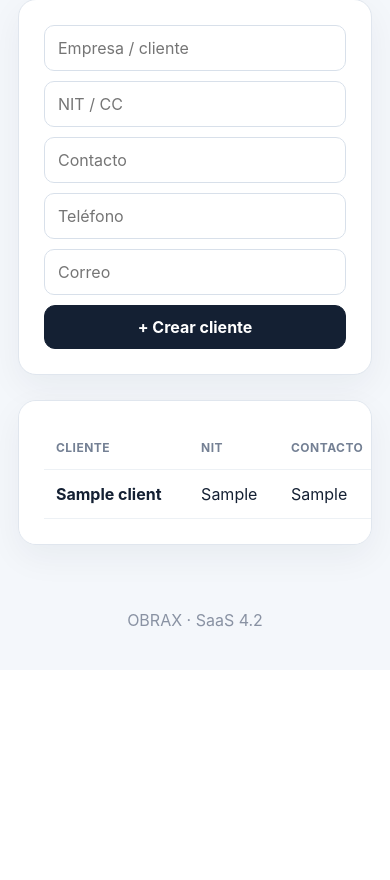
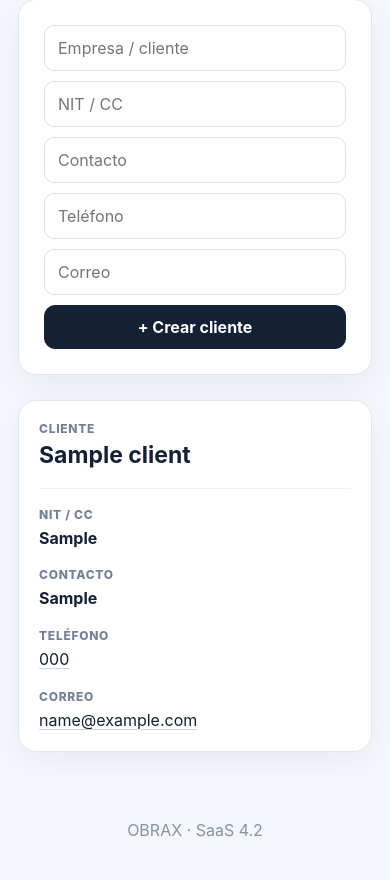
Before and after one commit to brayanherrera104/obrax, a Flask app: page /clients in a window 390 px wide. Shown: the part 284-1164 px from the top of the page. Before the commit the page ends 911 px from the top, so only its background shows below. Run offline with Flask 3, Linux system fonts and the light colour scheme; the visitor is signed in with stand-in values (Sample User, id 1); tables that the repository leaves empty hold one stand-in row (values such as "Sample post"); some libraries are stand-ins or nearby versions.

Commit message:
Improve Clients mobile layout with cards

```diff
--- a/templates/clients.html
+++ b/templates/clients.html
@@ -1,5 +1,21 @@
 {% extends "base.html" %}{% block content %}
 <div class="head"><div><span class="pill">CRM básico</span><h1>Clientes</h1><p>Centraliza los datos de quienes contratan tus obras.</p></div></div>
 <form class="formcard grid6" method="post"><input name="name" placeholder="Empresa / cliente" required><input name="nit" placeholder="NIT / CC"><input name="contact" placeholder="Contacto"><input name="phone" placeholder="Teléfono"><input name="email" type="email" placeholder="Correo"><button class="btn primary">+ Crear cliente</button></form>
-<section class="panel"><table><tr><th>Cliente</th><th>NIT</th><th>Contacto</th><th>Teléfono</th><th>Correo</th></tr>{% for c in clients %}<tr><td><b>{{c.name}}</b></td><td>{{c.nit}}</td><td>{{c.contact}}</td><td>{{c.phone}}</td><td>{{c.email}}</td></tr>{% else %}<tr><td colspan="5">Aún no tienes clientes registrados.</td></tr>{% endfor %}</table></section>
+<section class="panel clients-desktop"><table><tr><th>Cliente</th><th>NIT</th><th>Contacto</th><th>Teléfono</th><th>Correo</th></tr>{% for c in clients %}<tr><td><b>{{c.name}}</b></td><td>{{c.nit or '—'}}</td><td>{{c.contact or '—'}}</td><td>{{c.phone or '—'}}</td><td>{{c.email or '—'}}</td></tr>{% else %}<tr><td colspan="5">Aún no tienes clientes registrados.</td></tr>{% endfor %}</table></section>
+<section class="clients-mobile">{% for c in clients %}<article class="client-mobile-card"><div class="client-mobile-title"><span>CLIENTE</span><strong>{{c.name}}</strong></div><div class="client-mobile-grid"><div><span>NIT / CC</span><b>{{c.nit or '—'}}</b></div><div><span>CONTACTO</span><b>{{c.contact or '—'}}</b></div><div><span>TELÉFONO</span>{% if c.phone %}<a href="tel:{{c.phone}}">{{c.phone}}</a>{% else %}<b>—</b>{% endif %}</div><div><span>CORREO</span>{% if c.email %}<a href="mailto:{{c.email}}">{{c.email}}</a>{% else %}<b>—</b>{% endif %}</div></div></article>{% else %}<div class="client-mobile-card">Aún no tienes clientes registrados.</div>{% endfor %}</section>
+<style>
+.clients-mobile{display:none}
+@media(max-width:700px){
+.clients-desktop{display:none}
+.clients-mobile{display:grid;gap:16px;margin:0 18px 28px}
+.client-mobile-card{background:#fff;border:1px solid #e0e6ee;border-radius:18px;padding:22px;box-shadow:0 10px 30px rgba(20,32,51,.05);min-width:0}
+.client-mobile-title{padding-bottom:18px;border-bottom:1px solid #edf1f5;margin-bottom:18px}
+.client-mobile-title span,.client-mobile-grid span{display:block;font-size:12px;font-weight:850;letter-spacing:.06em;color:#748094;margin-bottom:6px}
+.client-mobile-title strong{display:block;font-size:23px;line-height:1.2;color:#142033;overflow-wrap:anywhere}
+.client-mobile-grid{display:grid;grid-template-columns:1fr 1fr;gap:18px 16px}
+.client-mobile-grid b,.client-mobile-grid a{display:block;font-size:16px;line-height:1.35;color:#142033;overflow-wrap:anywhere;text-decoration:none}
+.client-mobile-grid a{text-decoration:underline;text-decoration-color:#cbd5e1;text-underline-offset:3px}
+}
+@media(max-width:390px){.client-mobile-grid{grid-template-columns:1fr}.client-mobile-card{padding:20px}}
+</style>
 {% endblock %}
```
